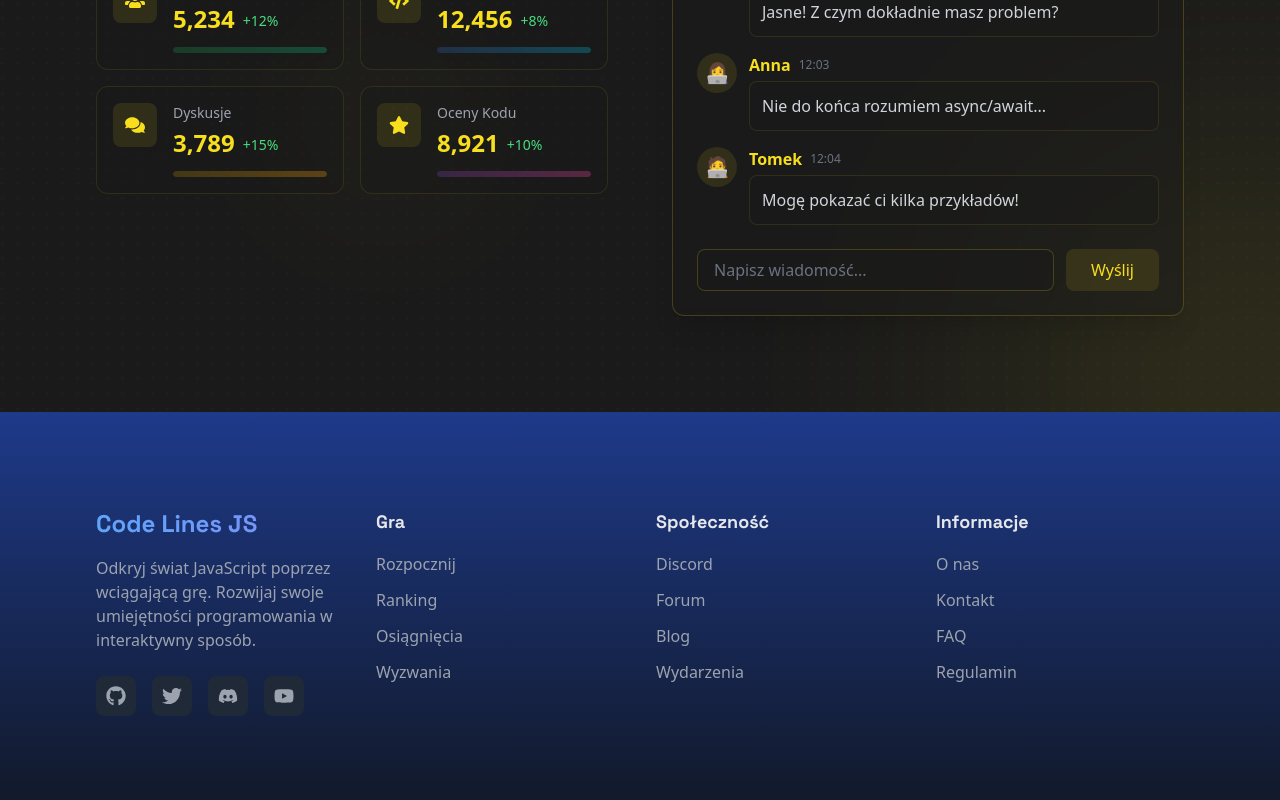
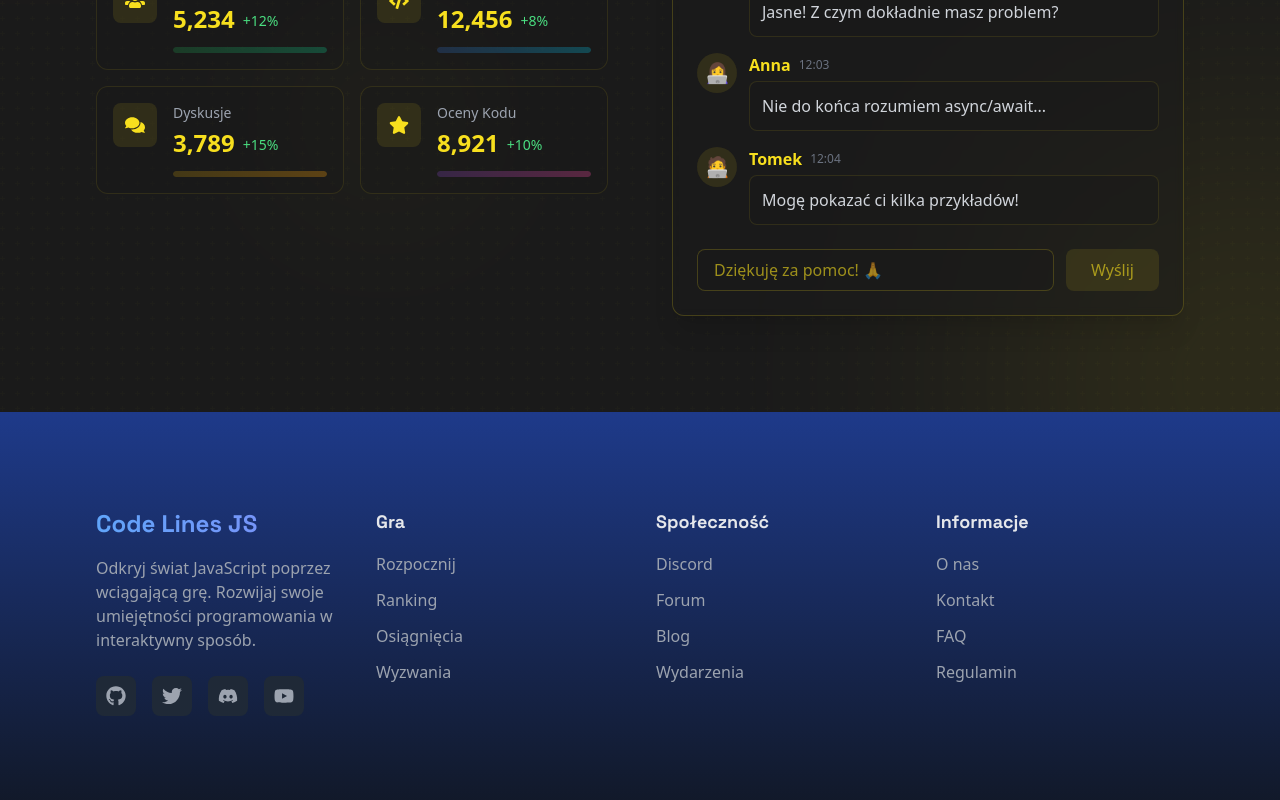
Before and after one commit to ol1mowski/CodeLinesJS, a React (Vite) app: page / in a window 1280 px wide. Shown: the part 4223-5023 px from the top of the page. Built offline with nearby package versions, Linux system fonts and the light colour scheme; no server answers.

Commit message:
feat(chat): add static message and disable input interaction in chat animation

```diff
--- a/src/components/Community/ChatAnimation/ChatAnimation.component.tsx
+++ b/src/components/Community/ChatAnimation/ChatAnimation.component.tsx
@@ -89,15 +89,16 @@ export const ChatAnimation = () => (
     <div className="flex gap-3">
       <input
         type="text"
-        placeholder="Napisz wiadomość..."
-        className="flex-1 bg-[#1a1a1a]/50 border border-[#f7df1e]/20 rounded-lg px-4 py-2 text-gray-300
-                   placeholder-gray-500 focus:outline-none focus:border-[#f7df1e]/50"
+        value="Dziękuję za pomoc! 🙏"
+        disabled
+        className="flex-1 bg-[#1a1a1a]/50 border border-[#f7df1e]/20 rounded-lg px-4 py-2
+                   text-[#f7df1e]/60 cursor-not-allowed select-none
+                   focus:outline-none focus:border-[#f7df1e]/50"
       />
       <motion.button
-        whileHover={{ scale: 1.05 }}
-        whileTap={{ scale: 0.95 }}
-        className="px-6 py-2 rounded-lg bg-[#f7df1e]/10 text-[#f7df1e] font-medium
-                   hover:bg-[#f7df1e]/20 transition-colors"
+        disabled
+        className="px-6 py-2 rounded-lg bg-[#f7df1e]/10 text-[#f7df1e]/60 font-medium
+                   cursor-not-allowed select-none"
       >
         Wyślij
       </motion.button>
```
